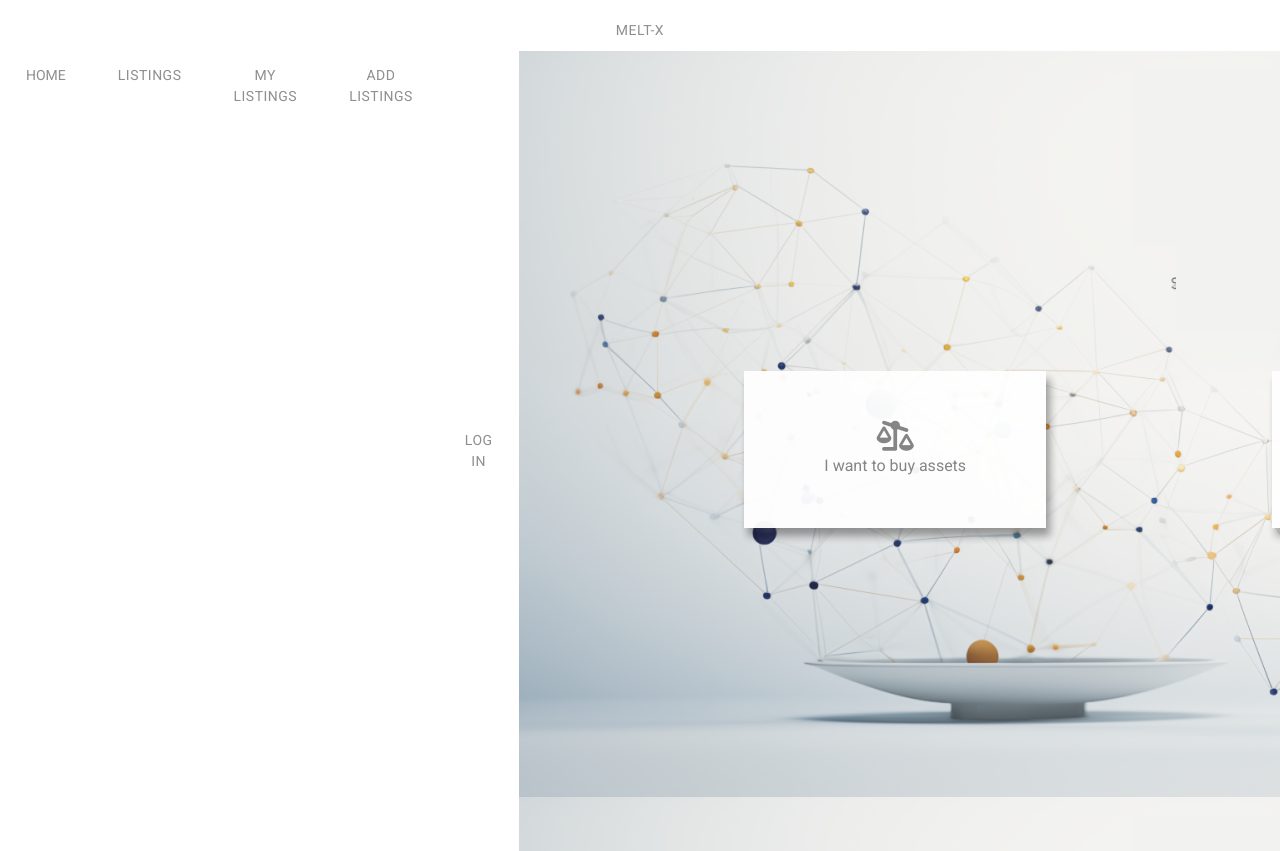
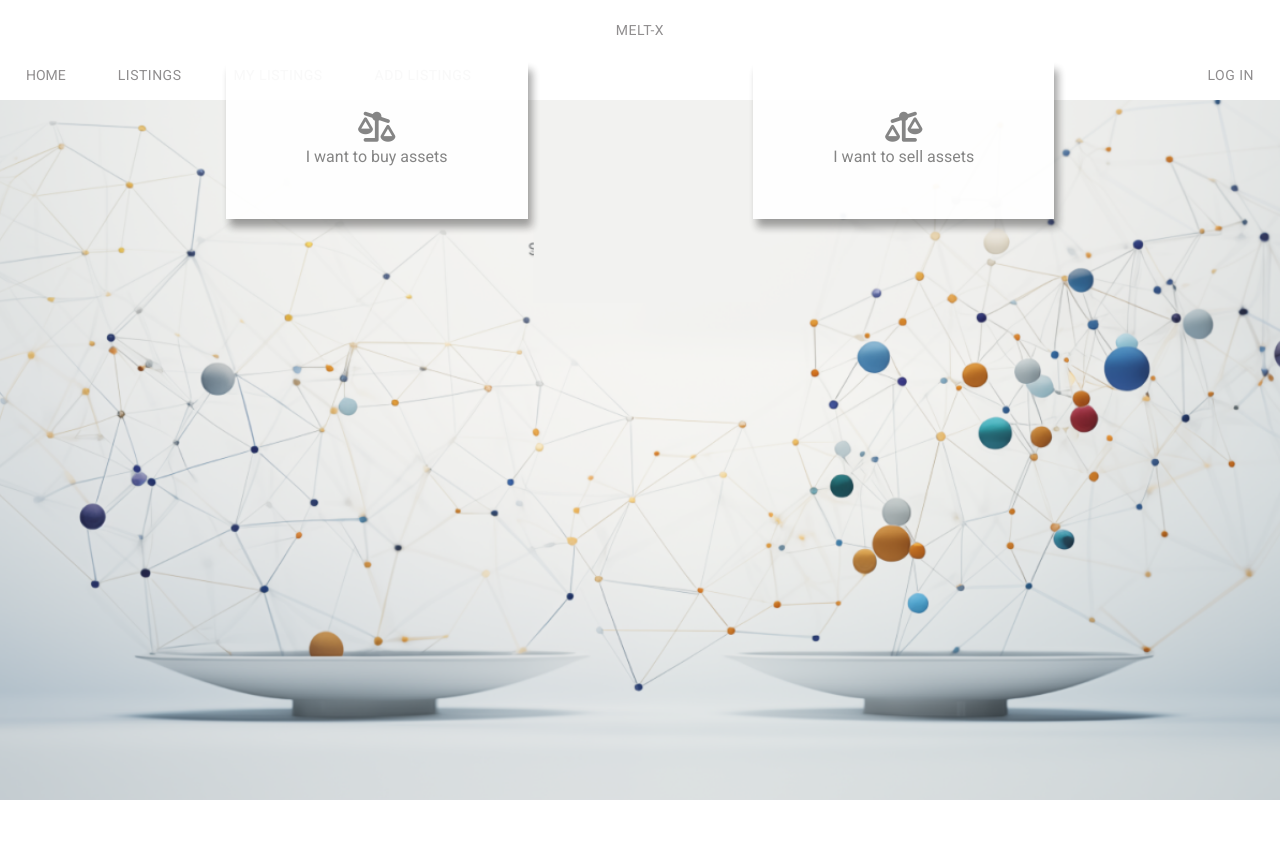
Before and after one commit to finno41/MeltEx-project, a Django app: page / in a window 1280 px wide; the page is wider, and only the part inside the window is pictured. After the commit the page ends 800 px from the top of that part, so only its background shows below. Run offline with Django 4.2, Linux system fonts and the light colour scheme; some libraries are stand-ins or nearby versions.

Commit message:
fix homepage

```diff
--- a/meltexapp/static/meltexapp/home.css
+++ b/meltexapp/static/meltexapp/home.css
@@ -1,7 +1,8 @@
 #buy-sell-container {
   display: flex;
   justify-content: space-evenly;
-  padding: 40vh 0;
+  align-items: center;
+  height: 80%;
 }
 
 .buy-sell-button {
--- a/meltexapp/static/meltexapp/main.css
+++ b/meltexapp/static/meltexapp/main.css
@@ -44,9 +44,12 @@ a:hover {
 }
 
 .main-background {
-  min-height: 100vh;
+  position: relative;
+  background-size: cover;
+  background-position: center top;
+  background-image: url("../images/background.png");
+  height: 100vh;
   min-width: 100vw;
-  background-image: url("../images/background.png");
 }
 
 .full-page-no-sb {
--- a/meltexapp/templates/home.html
+++ b/meltexapp/templates/home.html
@@ -1,10 +1,10 @@
 {% extends "master.html" %}
 {% block content %}
-{% include "nav.html" %}
 {% load static %}
 <link rel="stylesheet" href="{% static 'meltexapp/main.css' %}">
 <link rel="stylesheet" href="{% static 'meltexapp/home.css' %}">
 <div class="main-background">
+  {% include "nav.html" %}
   <div id="buy-sell-container">
     <a id="buy-button" class="buy-sell-button" href="/listings/all_listings">
       <i class="fa-solid fa-scale-unbalanced-flip"></i><br>
--- a/meltexapp/templates/nav.html
+++ b/meltexapp/templates/nav.html
@@ -2,6 +2,7 @@
 {% load static %}
 <link rel="stylesheet" href="{% static 'meltexapp/main.css' %}">
 <link rel="stylesheet" href="{% static 'meltexapp/navbar.css' %}">
+<div class="topnav">
   <div class="nav-elements-top">
     <a href="/">
       <div class="nav-item nav-item-top spaced-letters">MELT-X</div>
@@ -48,3 +49,4 @@
     {% endif %}
   </div>
 </div>
+</div>
```
Lines whose indentation alone changed are shown as unchanged.
